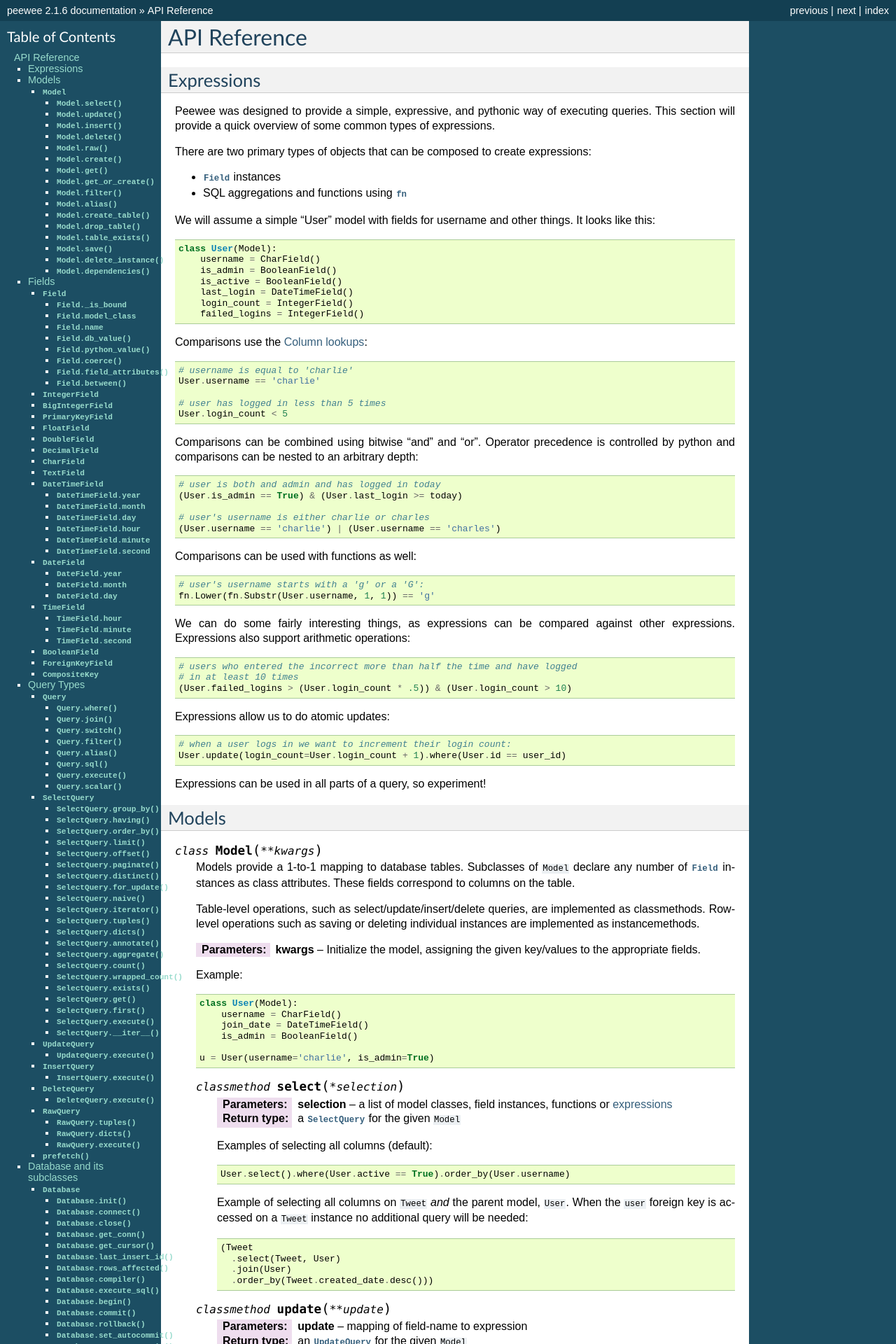
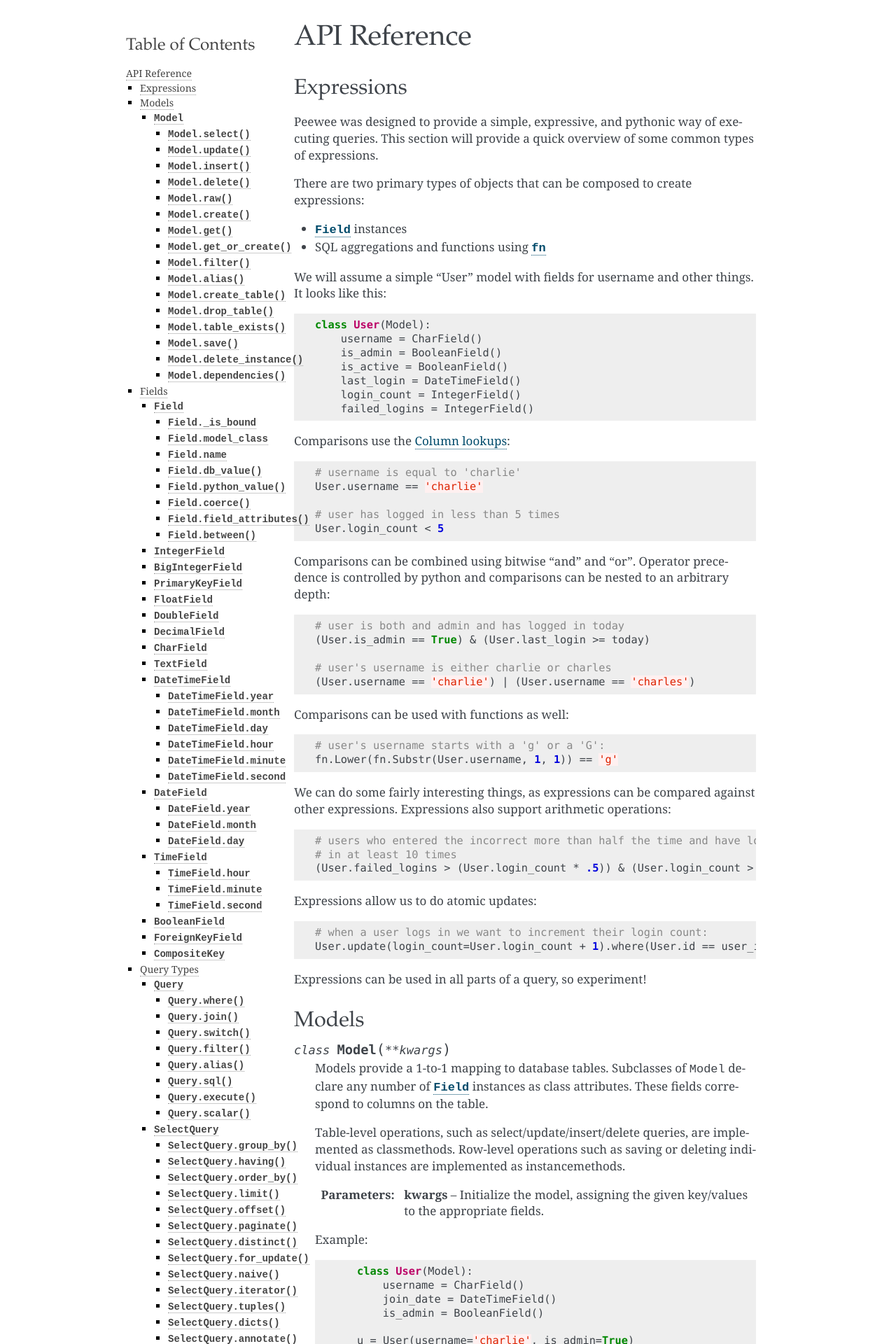
Before and after one commit to coleifer/peewee, a Sphinx documentation site: the page built from docs/peewee/api.rst, in a window 1280 px wide. Shown: the top 1920 px of the page at 70% size. Built offline with Sphinx 7.4.7, drawn with Linux system fonts in a browser that asks for light colours; some of the changed text lies outside the part shown.

Commit message:
Doc change for readability

```diff
--- a/docs/conf.py
+++ b/docs/conf.py
@@ -83,7 +83,7 @@
 #show_authors = False
 
 # The name of the Pygments (syntax highlighting) style to use.
-pygments_style = 'sphinx'
+pygments_style = 'pastie'
 
 # A list of ignored prefixes for module index sorting.
 #modindex_common_prefix = []
@@ -93,17 +93,17 @@
 
 # The theme to use for HTML and HTML Help pages.  See the documentation for
 # a list of builtin themes.
-html_theme = 'default'
+html_theme = 'flask'
 
 # Theme options are theme-specific and customize the look and feel of a theme
 # further.  For a list of options available for each theme, see the
 # documentation.
-#html_theme_options = {
-#    'index_logo': 'peewee-white.png'
-#}
+html_theme_options = {
+    'index_logo': 'peewee-white.png'
+}
 
 # Add any paths that contain custom themes here, relative to this directory.
-#html_theme_path = ['_themes']
+html_theme_path = ['_themes']
 
 # The name for this set of Sphinx documents.  If None, it defaults to
 # "<project> v<release> documentation".
```
